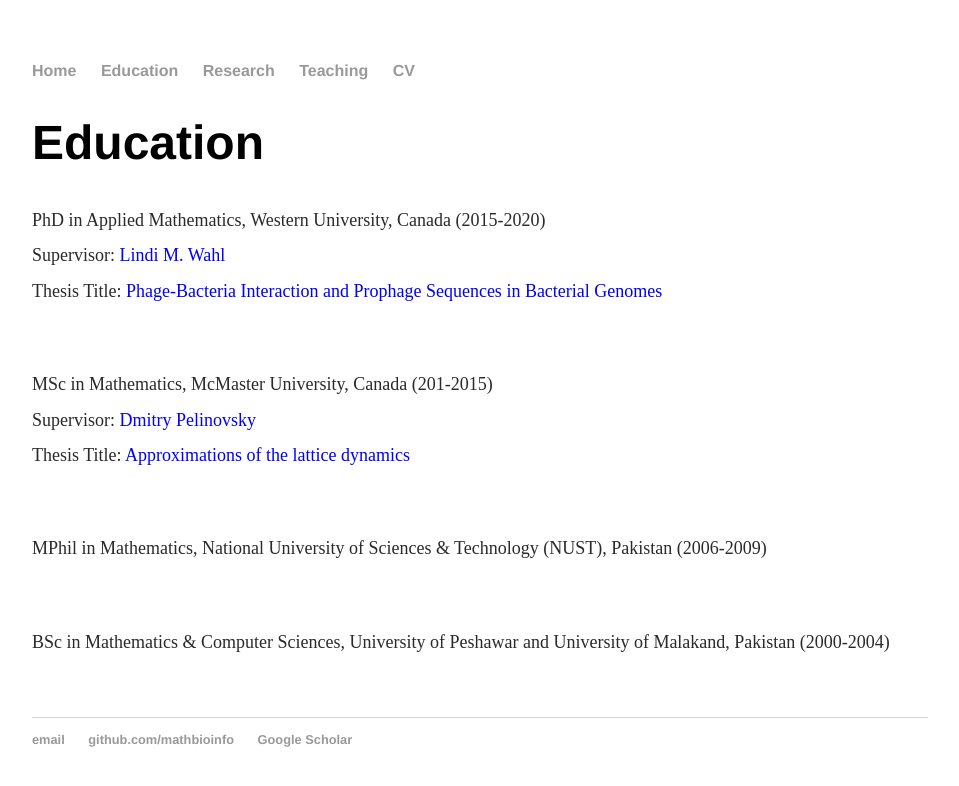
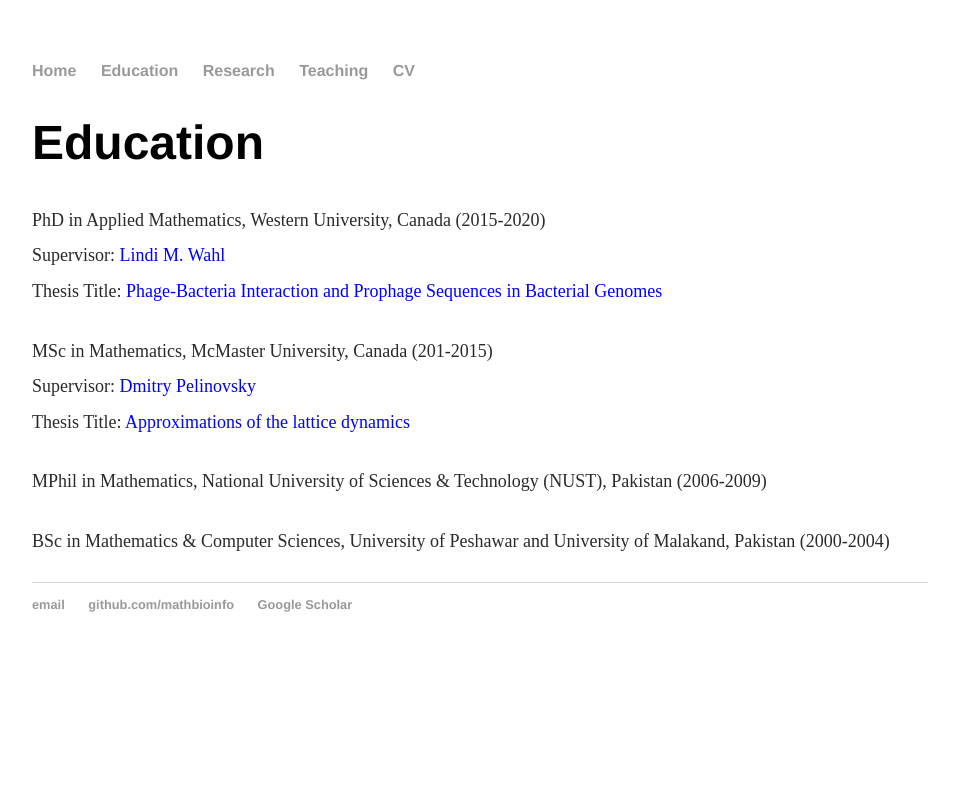
Before and after one commit to MathBioInfo/amjadkhan, a Jekyll site: the page built from Education/index.html, in a window 1280 px wide. Shown: the top 786 px of the page, without its empty margins (160-1119 px from the left). Built offline with Jekyll 4.4.1, drawn with Linux system fonts in a browser that asks for light colours.

Commit message:
Update index.html

```diff
--- a/Education/index.html
+++ b/Education/index.html
@@ -10,15 +10,15 @@
 			<link rel="stylesheet" type="text/css" href="css/main.css">
 			<p>PhD in Applied Mathematics,  Western University, Canada (2015-2020)
                               <br>Supervisor: <a style="color:blue;" href="https://publish.uwo.ca/~lwahl/">Lindi M. Wahl</a>
-			        <br>Thesis Title: <a style="color:blue;" href="https://ir.lib.uwo.ca/etd/6957/">Phage-Bacteria Interaction and Prophage Sequences in Bacterial Genomes</a></font><br /><br /><font color="#2a2a2a" size="4">
+			        <br>Thesis Title: <a style="color:blue;" href="https://ir.lib.uwo.ca/etd/6957/">Phage-Bacteria Interaction and Prophage Sequences in Bacterial Genomes</a></font><font color="#2a2a2a" size="4">
                                <p>
 
 			<p>MSc in Mathematics,  McMaster University, Canada (201-2015)
                               <br>Supervisor: <a style="color:blue;" href="https://dmpeli.math.mcmaster.ca//">Dmitry Pelinovsky</a>
-			        <br>Thesis Title: <a style="color:blue;" href="https://macsphere.mcmaster.ca/handle/11375/17274">Approximations of the lattice dynamics</a></font><br /><br /><font color="#2a2a2a" size="4">
+			        <br>Thesis Title: <a style="color:blue;" href="https://macsphere.mcmaster.ca/handle/11375/17274">Approximations of the lattice dynamics</a></font><font color="#2a2a2a" size="4">
                                 <p>
-			<p>MPhil in Mathematics,  National University of Sciences & Technology (NUST), Pakistan (2006-2009)</font><br /><br /><font color="#2a2a2a" size="4"> <p>
-			<p> BSc in Mathematics & Computer Sciences,  University of Peshawar and University of Malakand, Pakistan (2000-2004)</font><br /><br /><font color="#2a2a2a" size="3"> <p>
+			<p>MPhil in Mathematics,  National University of Sciences & Technology (NUST), Pakistan (2006-2009)</font><font color="#2a2a2a" size="4"> <p>
+			<p> BSc in Mathematics & Computer Sciences,  University of Peshawar and University of Malakand, Pakistan (2000-2004)</font><font color="#2a2a2a" size="3"> <p>
 
 
 
```
